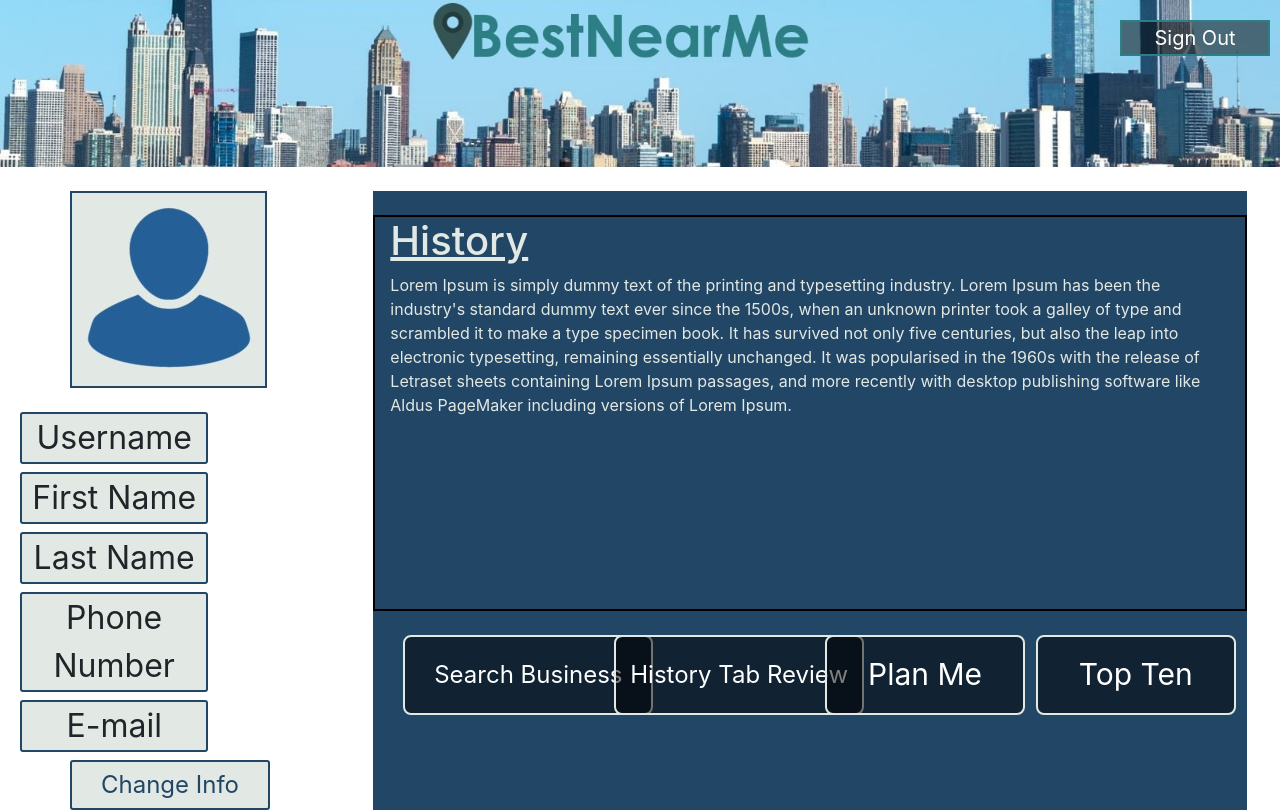
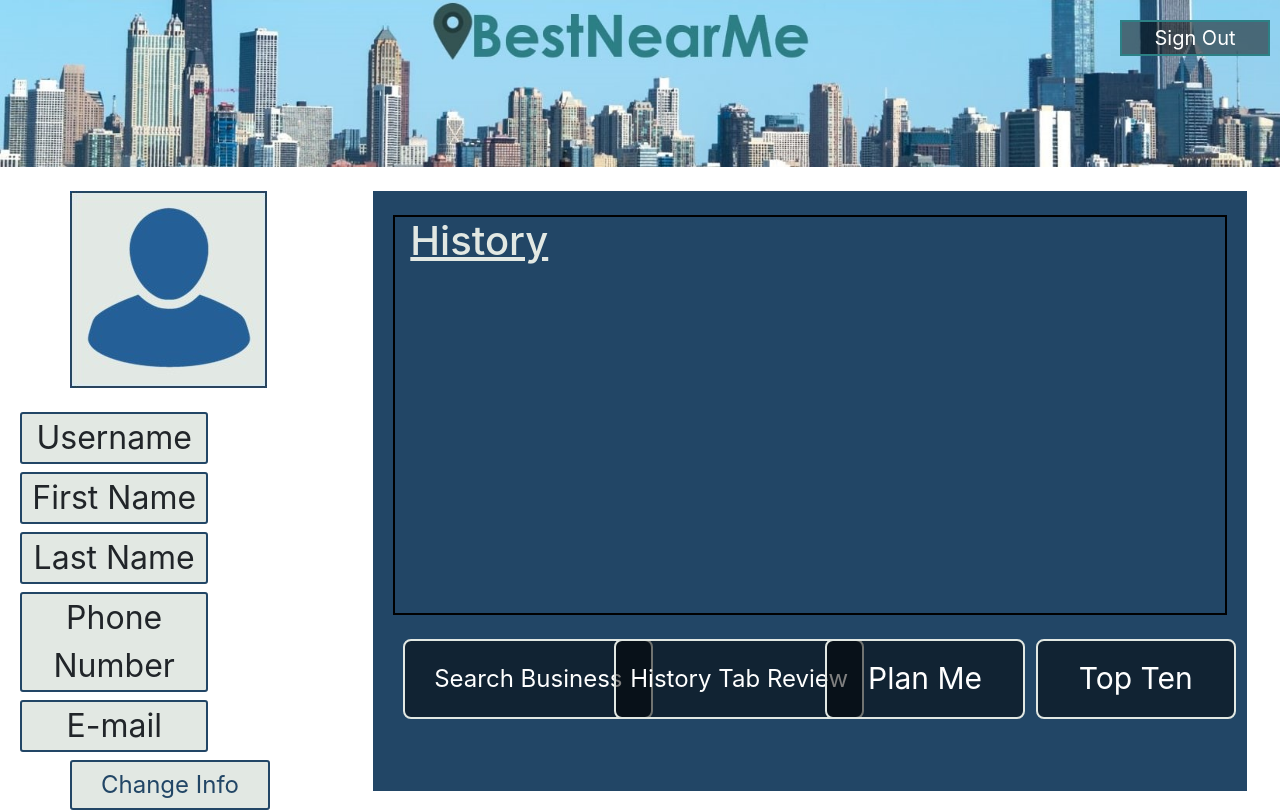
Before and after one commit to GioSfat/ProjectTL, a Django app: template mainapp/templates/CustomerPage.html in a window 1280 px wide. Run offline with Django 3.2, Linux system fonts and the light colour scheme; the template is opened without the code that fills it, so the values that code supplies are empty; some libraries are stand-ins or nearby versions.

Commit message:
Last Changes

```diff
--- a/mainapp/templates/Change_Info_Cus.html
+++ b/mainapp/templates/Change_Info_Cus.html
@@ -71,7 +71,7 @@
 
                 </div>
                 <br>
-                <input type="submit" value="Submit" class="submitBtn" style="position: relative; right: 0;">
+                <input type="submit" value="Submit Changes" class="submitBtn" style="font-size:25px;position: relative; right: 0;">
                 <br>
                 <br>
                 <br>
--- a/mainapp/templates/CustomerPage.html
+++ b/mainapp/templates/CustomerPage.html
@@ -34,28 +34,13 @@
         </form>
 
     </div>
-    <div class="col-8" style="background: #224666; margin-left: 150px; height: 100vm">
+    <div class="col-8" style="background: #224666; margin-left: 150px; height: 600px">
         <br>
-        <div class="row">
-            <div class="col-12" style="border: black 2px solid;height: 100%;color: #E2E8E3">
+        <div class="row" style="height: max-content; padding-left: 20px; padding-right: 20px" >
+            <div class="col-12" style="border: black 2px solid;height: 400px;color: #E2E8E3;">
                 <div style=" color: #E2E8E3"><h1><u>History</u></h1></div>
-                Lorem Ipsum is simply dummy text of the printing and typesetting industry.
-                Lorem Ipsum has been the industry's standard dummy text ever since the 1500s,
-                when an unknown printer took a galley of type and scrambled it to make a type
-                specimen book. It has survived not only five centuries, but also the leap into
-                electronic typesetting, remaining essentially unchanged. It was popularised in
-                the 1960s with the release of Letraset sheets containing Lorem Ipsum passages,
-                and more recently with desktop publishing software like Aldus PageMaker including
-                versions of Lorem Ipsum.
-                <br>
-                <br>
-                <br>
-                <br>
-                <br>
-                <br>
-                <br>
-                <br>
-                <br>
+
+
             </div>
         </div>
         <br>
@@ -72,7 +57,9 @@
             <div class="col-3" style="">
                 <button class="customerBtns">Top Ten</button>
             </div>
+
         </div>
+        <br>
     </div>
 </div>
 </body>
```
